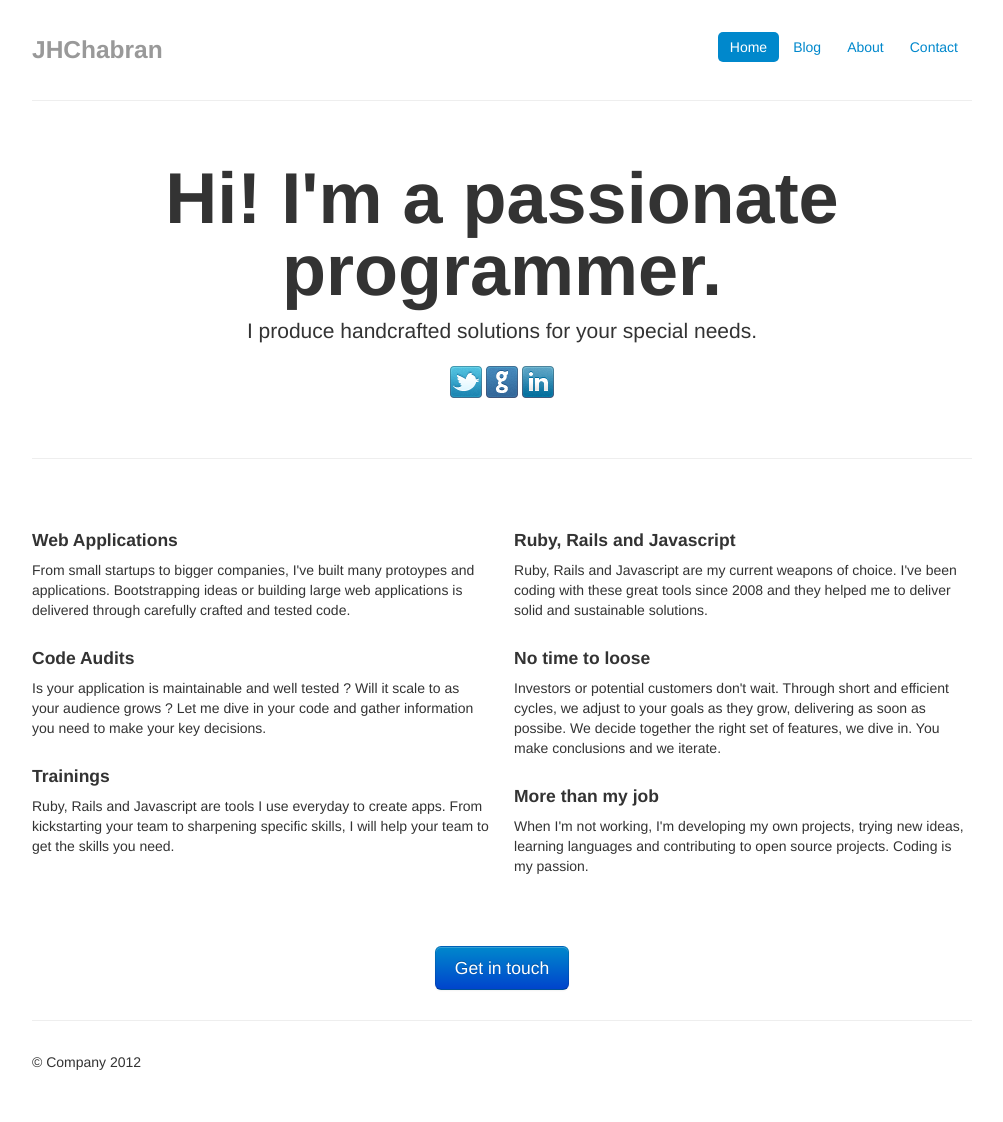
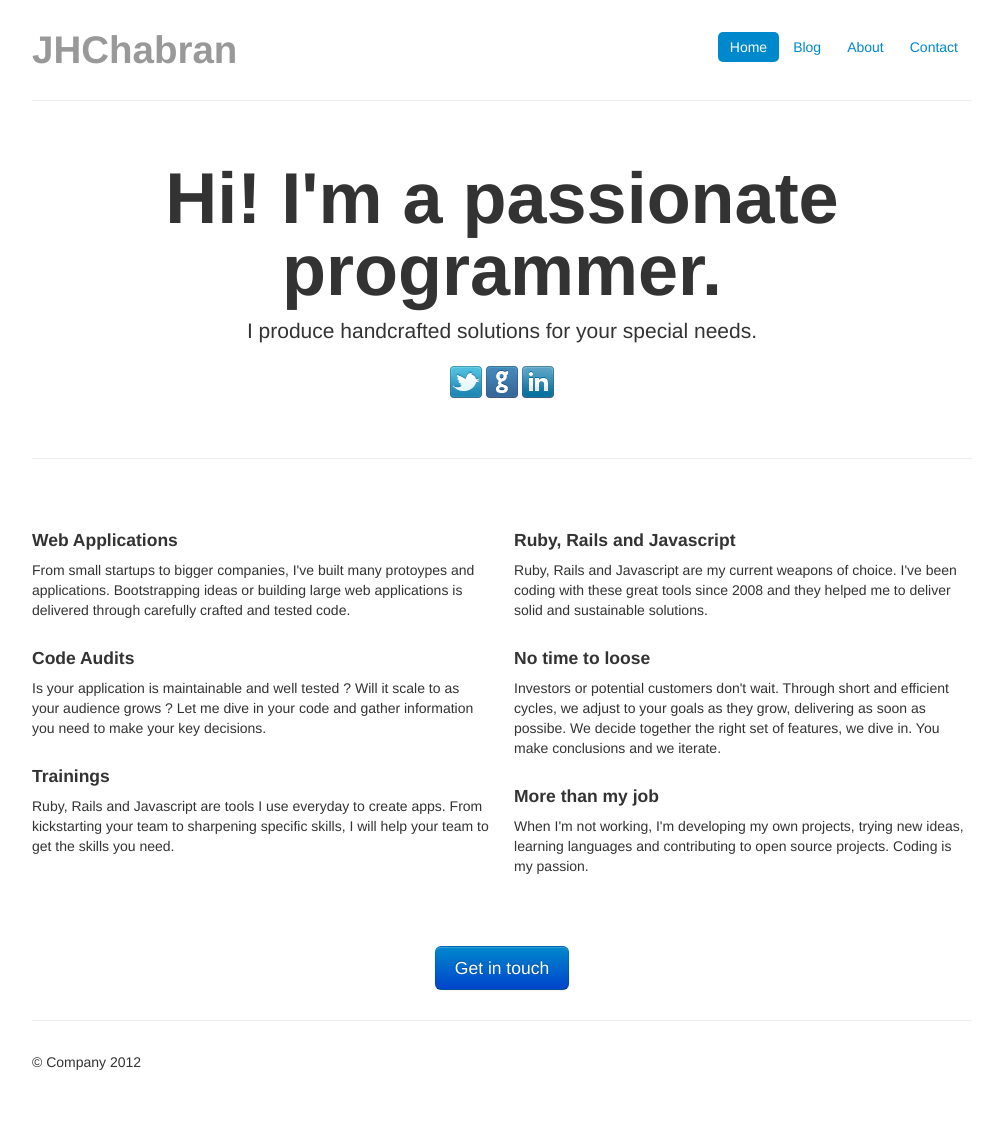
Before and after one commit to jhchabran/jhchabran.github.com, a Jekyll site: the page built from index.html, in a window 1280 px wide. Shown: the whole page, without its empty margins (138-1141 px from the left). Built offline with Jekyll 4.4.1, drawn with Linux system fonts in a browser that asks for light colours; nearby versions of some CDN libraries; library files that are not in the unit come from our copies; Markdown is read by kramdown in place of the engine named in the settings; a script that is not in the unit is left out.

Commit message:
Add subtitle

```diff
--- a/_includes/header.html
+++ b/_includes/header.html
@@ -5,7 +5,10 @@
     <li><a href="#">About</a></li>
     <li><a href="#">Contact</a></li>
   </ul>
-  <h3 class="muted">{{ site.title }}</h3>
+  <h1 class="muted">{{ site.title }}</h1>
+  {% if page.subtitle %}
+    <h4>{{ page.subtitle }}</h4>
+  {% endif %}
 </div>
 
 <hr>
--- a/blog/index.html
+++ b/blog/index.html
@@ -1,6 +1,7 @@
 ---
 layout: default
 title: Blog
+subtitle: Thoughts on Ruby, CoffeeScript and Vim from a passionate developer.
 description: JHChabran's blog
 ---
 
```
